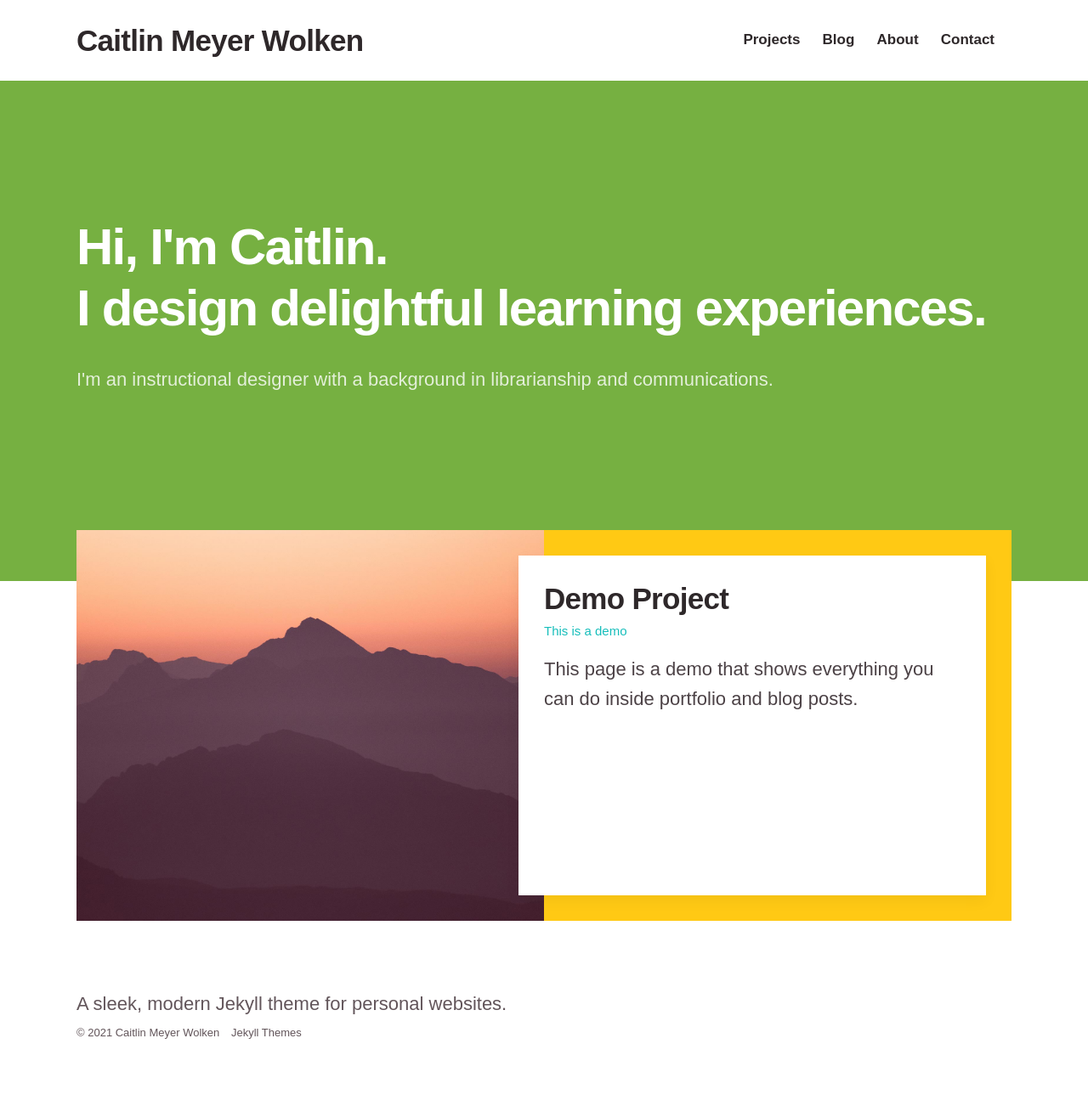
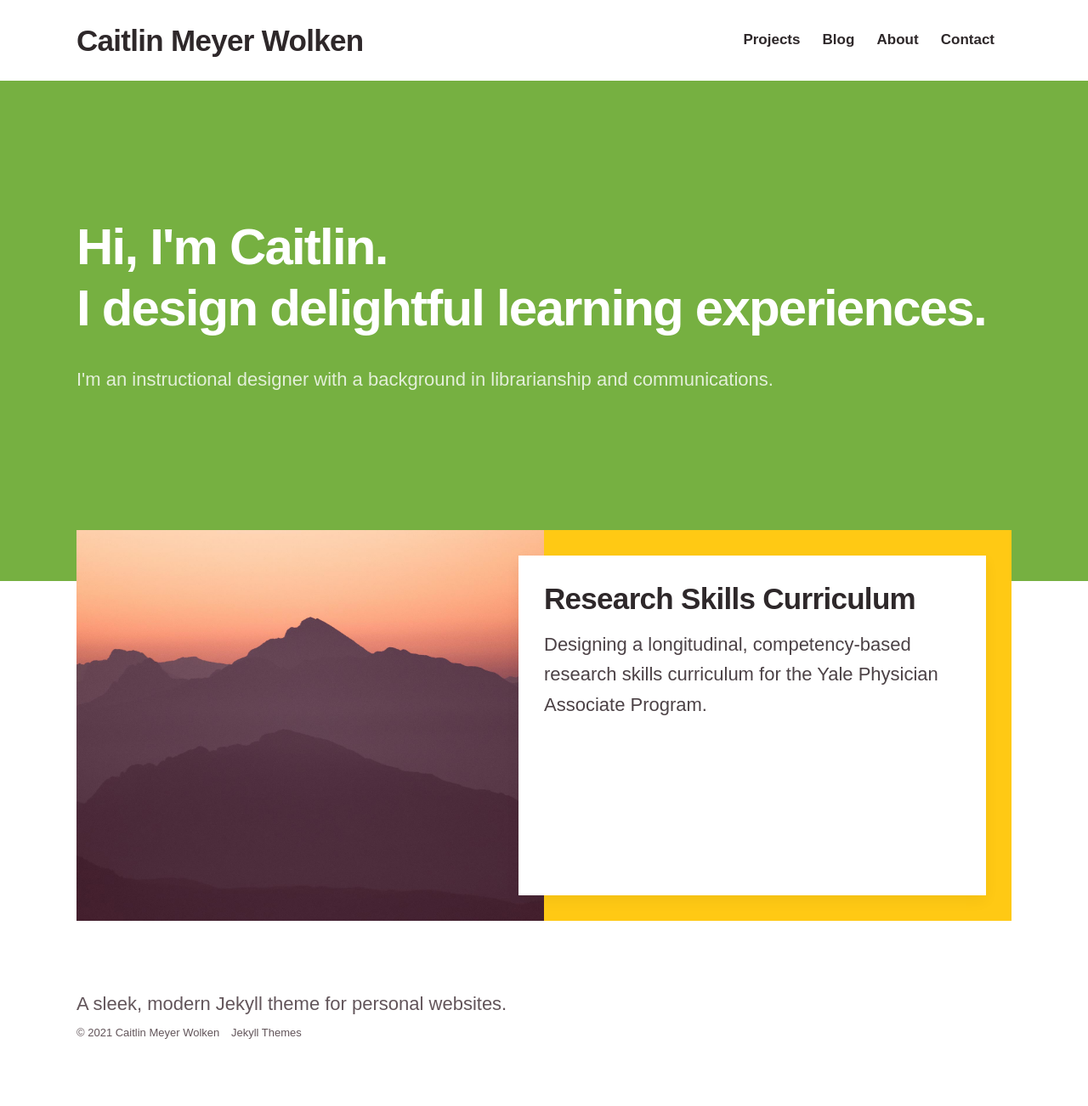
Before and after one commit to caitlinmeyer/2021, a Jekyll site: the page built from index.html, in a window 1280 px wide. Shown: the whole page at 85% size. Built offline with Jekyll 4.4.1, drawn with Linux system fonts in a browser that asks for light colours; nearby versions of some CDN libraries; some web fonts are replaced; some of the changed lines change nothing that is shown.

Commit message:
Update 2018-06-30-demo-project.md

```diff
--- a/_projects/2018-06-30-demo-project.md
+++ b/_projects/2018-06-30-demo-project.md
@@ -1,14 +1,28 @@
 ---
-title: 'Demo Project'
-subtitle: 'This is a demo'
-date: 2018-06-30 00:00:00
-description: This page is a demo that shows everything you can do inside portfolio and blog posts.
+title: 'Research Skills Curriculum'
+subtitle: ''
+date: 2021-06-09 00:00:00
+description: Designing a longitudinal, competency-based research skills curriculum for the Yale Physician Associate Program.
 featured_image: '/images/demo/demo-square.jpg'
 ---
 
 ![](/images/demo/demo-landscape.jpg)
 
-## Demo content
+## Overview
+
+The physician associate profession has a long-documented lack of a scholarship culture. By and large, PAs practice, they teach &ndash; but they usually do not publish. The latest [PAEA faculty report](https://paeaonline.org/resources/public-resources/research-reports/faculty-directors-survey-and-reports) indicats fewer than half of PA faculty surveyed had ever authored a single paper. The Physician Associate Program at Yale is committed to producing PA leaders and competent researchers, primarily achieved through the completion of a yearlong research course and thesis project.
+
+However, baseline assessments of incoming cohorts each year reiterate that students are not equipped with the skills to successfully take on a thesis: most recently, 0% of students reported confidence in their ability to search the literature and 10% reported confidence using biomedical literature databases.
+
+In my role as library liaison to the PA programs, I partnered with faculty to develop and deliver a research skills curriculum that spans more than a year, incorporates a variety of pedagogical styles, and has been delivered synchronously, asynchronously, in-person, and online.
+
+## Design and development
+
+PA programs are compact &ndash; 2-2.5 years &ndash; so time in the classroom is scarce. The library was allotted three 90 minute class periods.
+
+I started by identifing the key skills needed to successfully complete a thesis based on my experience as an expert literature searcher, the thesis project handbook, and faculty consultation. After becoming acquainted with the previous models for research skills instruction and learning more about what types of information and skills students learn when throughout the didactic and clinical curricula, I designed the following timeline:
+
+<img width="885" alt="Screen Shot 2021-06-09 at 4 54 13 PM" src="https://user-images.githubusercontent.com/22897290/121427985-53bfc280-c943-11eb-9df4-01a4bcd31991.png">
 
 This page is a demo that shows everything you can do inside portfolio and blog posts.
 
```
